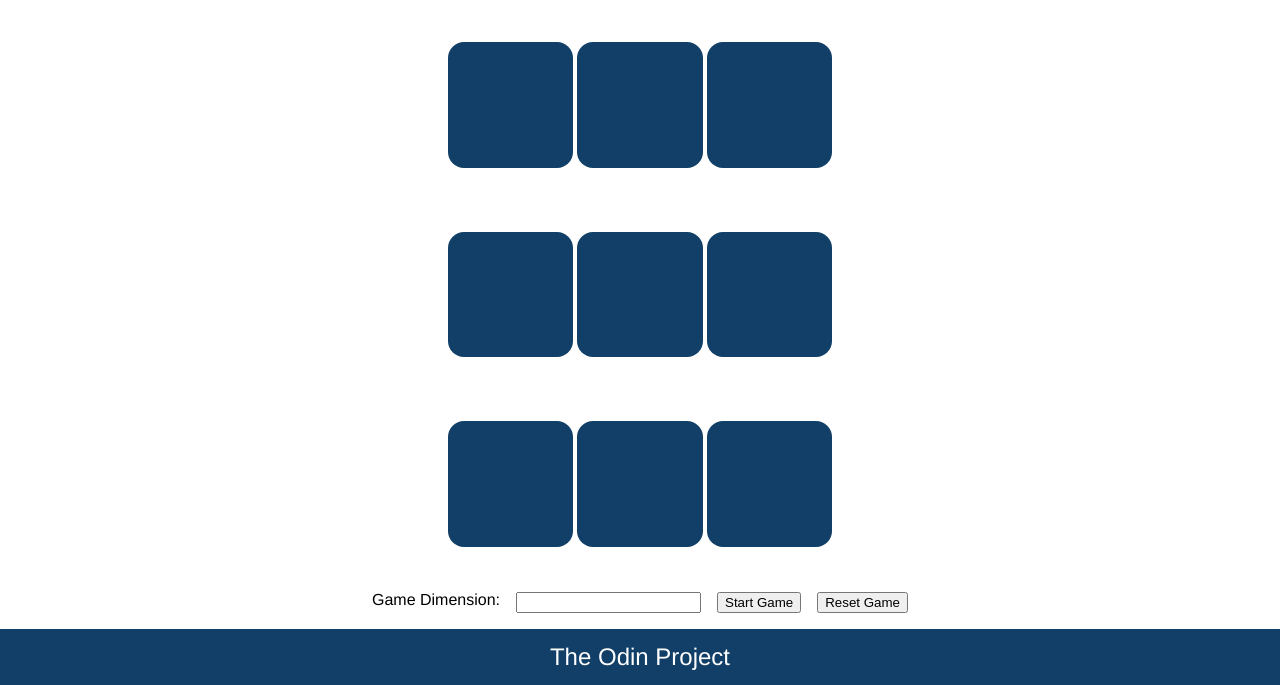
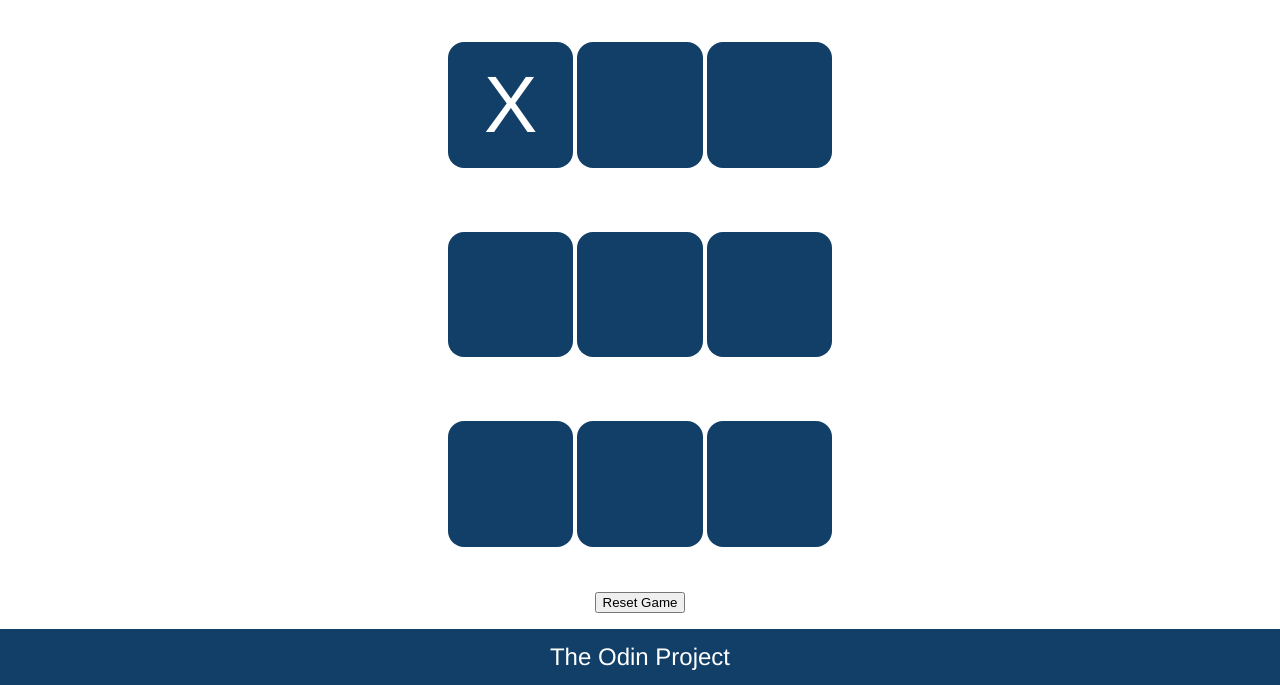
Before and after one commit to sgm856/odin-tic-tac-toe, a plain HTML site: page index.html in a window 1280 px wide. Both pictures are taken after a click on the element 510 px from the left and 219 px from the top of the page. Shown: the part 115-800 px from the top of the page. Drawn offline with Linux system fonts and the light colour scheme.

Commit message:
add base functionality

```diff
--- a/css/style.css
+++ b/css/style.css
@@ -188,9 +188,14 @@ h1 {
 }
 
 .cell {
+    display: flex;
+    justify-content: center;
+    align-items: center;
+    font-size: calc(1rem + 5vw);
     background-color: #113F67;
     border-radius: 1rem;
     aspect-ratio: 1;
+    color: white;
 }
 
 .cell:hover {
--- a/index.html
+++ b/index.html
@@ -14,10 +14,8 @@
     <div class="game-container">
         <div class="game-window"></div>
     </div>
-    <div class=controls> <label for="game-dimension">Game Dimension: </label>
-        <input id="game-dimension" type="number">
-        <button>Start Game</button>
-        <button>Reset Game</button>
+    <div class=controls>
+        <button class="reset">Reset Game</button>
     </div>
 
     <footer>
--- a/js/script.js
+++ b/js/script.js
@@ -24,6 +24,7 @@ const createGameBoard = function createGameBoard(dimension = 3) {
         return NUM_ROWS;
     }
 
+    //for testing
     const printBoard = () => {
         let boardString = '';
         for (const arr of rows) {
@@ -241,6 +242,10 @@ const gameModule = (function () {
         return currGameStatus;
     }
 
+    const getGameBoard = () => {
+        return board;
+    }
+
     const getDimension = () => {
         return gameDimension;
     }
@@ -255,32 +260,65 @@ const gameModule = (function () {
         currGameStatus = gameStatus.ONGOING;
         currPlayerIndex = 0;
     }
-    return { playRound, setNumberPlayers, getCurrentPlayer, getGameStatus, getDimension, reset };
+    return { playRound, getCurrentPlayer, getGameStatus, getGameBoard, getDimension, reset };
 })();
 
 const displayManager = (function () {
     const doc = document;
+    const gameWindow = doc.querySelector('.game-window');
+    const dim = gameModule.getDimension();
 
     const buildCell = () => {
         const tile = doc.createElement('div');
         tile.classList.add('cell');
         return tile;
-    }
+    };
+
+    const updateGrid = () => {
+        let tiles = doc.querySelectorAll('.cell');
+        tiles.forEach(element => {
+            const tile = gameModule.getGameBoard().getTile(element.dataset.row, element.dataset.col);
+            if (tile.getPlayer() === '1') {
+                element.textContent = 'X';
+            } else if (tile.getPlayer() == '2') {
+                element.textContent = 'O';
+            } else {
+                tile.textContent = '';
+            }
+        });
+    };
 
     const buildGrid = () => {
-        const gameWindow = doc.querySelector('.game-window');
-        const dim = gameModule.getDimension();
         let tile = null;
         for (let i = 0; i < dim * dim; i++) {
             const row = Math.floor(i / dim);
             const col = i % dim;
             tile = buildCell();
+            tile.dataset.row = row;
+            tile.dataset.col = col;
             gameWindow.appendChild(tile);
-            tile.addEventListener('click', () => gameModule.playRound(row, col));
+            tile.addEventListener('click', () => {
+                if (gameModule.getGameStatus() === 'ONGOING') {
+                    gameModule.playRound(row, col);
+                }
+
+                updateGrid();
+            });
         }
     };
 
-    return { buildGrid };
+    const resetButton = doc.querySelector('.reset');
+    const resetDisplay = () => {
+        for (const tile of gameWindow.children) {
+            tile.textContent = '';
+        }
+    }
+
+    resetButton.addEventListener('click', () => {
+        resetDisplay();
+        gameModule.reset();
+    });
+
+    buildGrid();
+    return {};
 })();
-
-displayManager.buildGrid();
```
